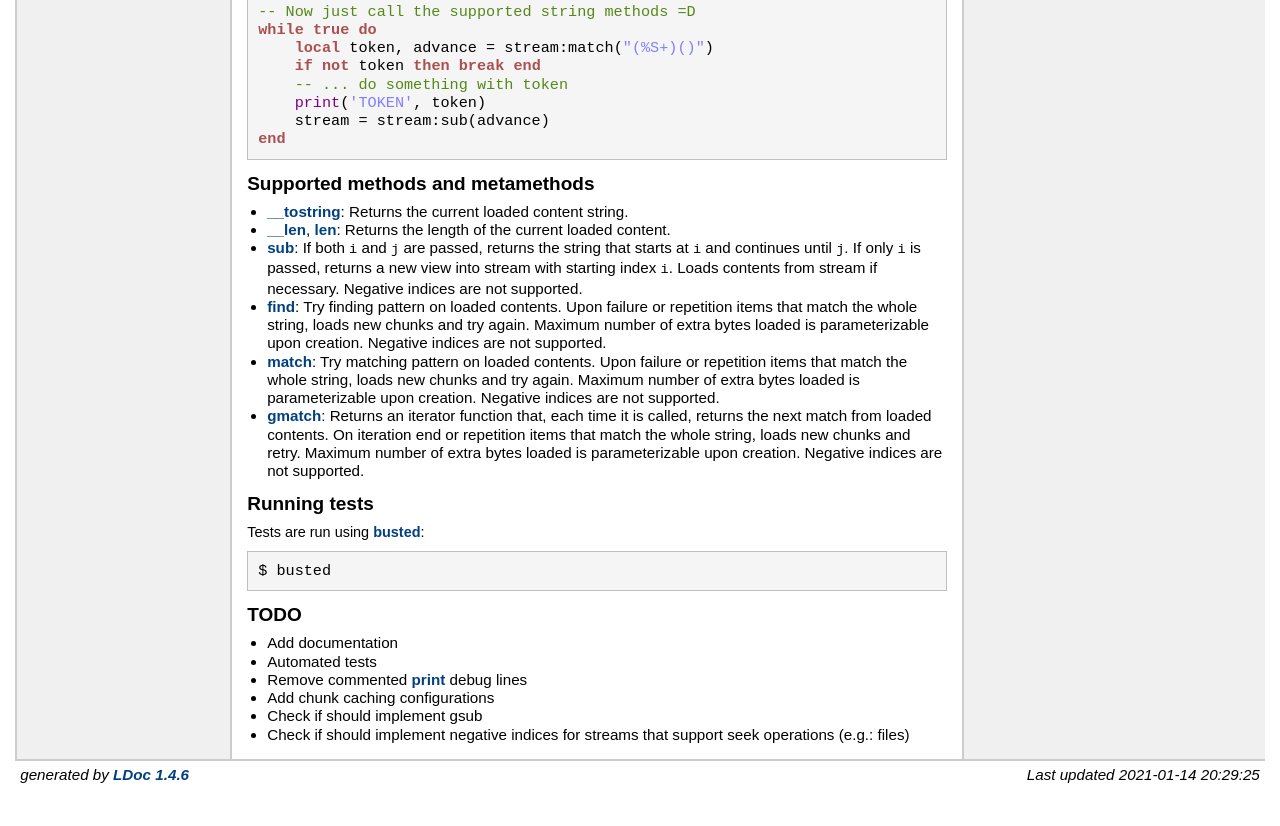
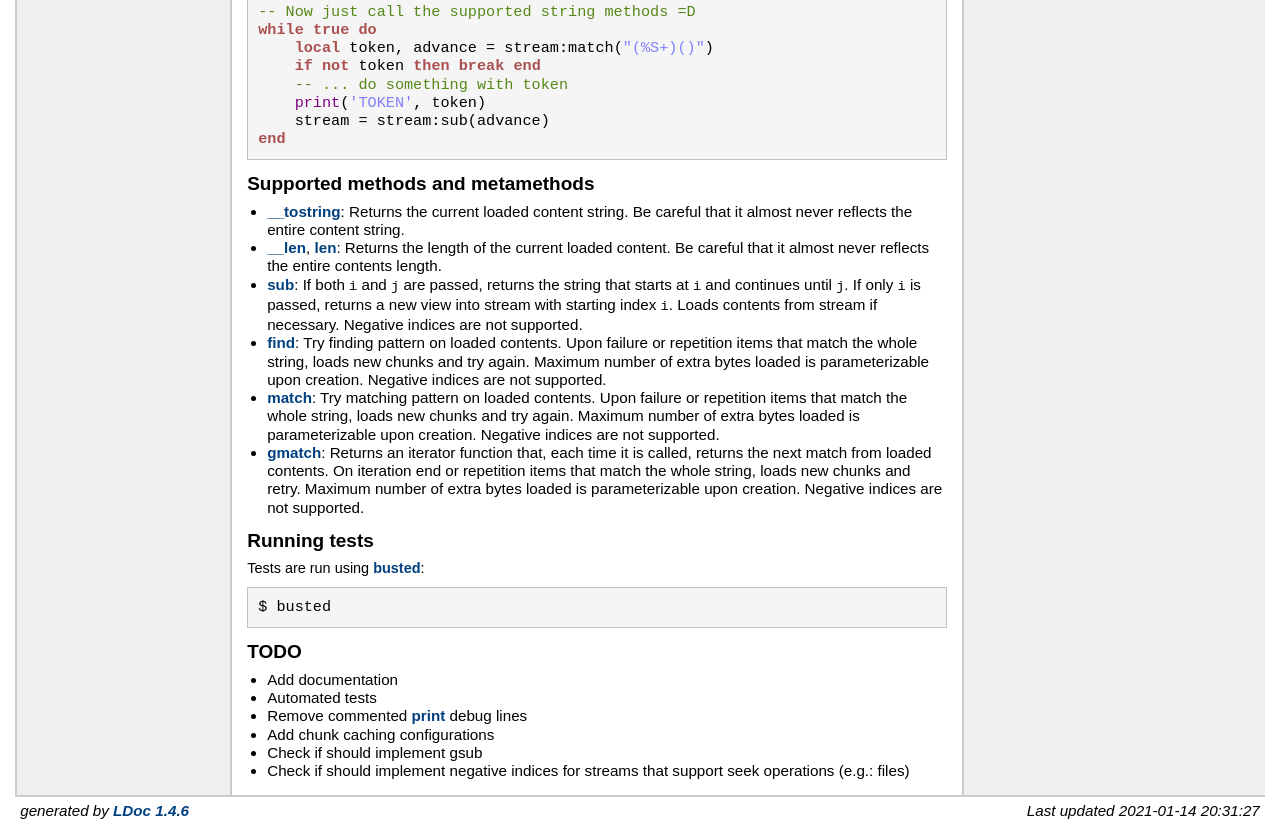
Before and after one commit to gilzoide/stringstream-lua, a plain HTML site: page docs/topics/README.md.html in a window 1280 px wide. Shown: the part 533-1359 px from the top of the page. Before the commit the page ends 1322 px from the top, so only its background shows below. Drawn offline with Linux system fonts and the light colour scheme.

```diff
--- a/docs/topics/README.md.html
+++ b/docs/topics/README.md.html
@@ -101,9 +101,11 @@ $ luarocks install stringstream
 
 <ul>
     <li><a href="https://www.lua.org/manual/5.4/manual.html#2.4">__tostring</a>:
-    Returns the current loaded content string.</li>
+    Returns the current loaded content string.
+    Be careful that it almost never reflects the entire content string.</li>
     <li><a href="https://www.lua.org/manual/5.4/manual.html#2.4">__len</a>, <a href="https://www.lua.org/manual/5.4/manual.html#pdf-string.len">len</a>:
-    Returns the length of the current loaded content.</li>
+    Returns the length of the current loaded content.
+    Be careful that it almost never reflects the entire contents length.</li>
     <li><a href="https://www.lua.org/manual/5.4/manual.html#pdf-string.sub">sub</a>:
     If both <code>i</code> and <code>j</code> are passed, returns the string that starts at <code>i</code> and continues until <code>j</code>.
     If only <code>i</code> is passed, returns a new view into stream with starting index <code>i</code>.
@@ -154,7 +156,7 @@ $ busted
 </div> <!-- id="main" -->
 <div id="about">
 <i>generated by <a href="http://github.com/stevedonovan/LDoc">LDoc 1.4.6</a></i>
-<i style="float:right;">Last updated 2021-01-14 20:29:25 </i>
+<i style="float:right;">Last updated 2021-01-14 20:31:27 </i>
 </div> <!-- id="about" -->
 </div> <!-- id="container" -->
 </body>
```
Also changed, not shown: docs/index.html (+1 -1 lines), 3 other files.
